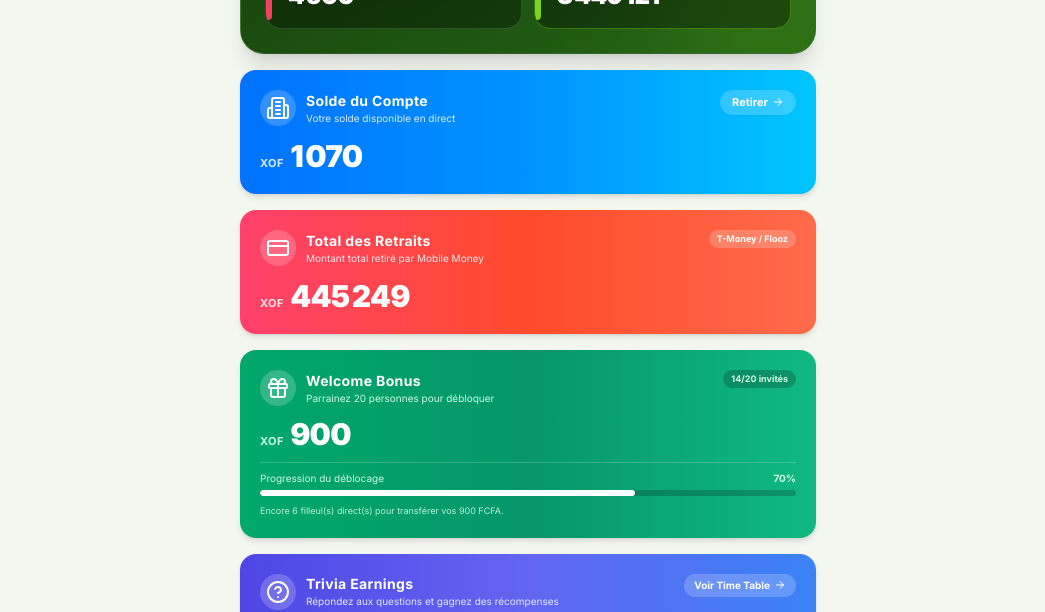
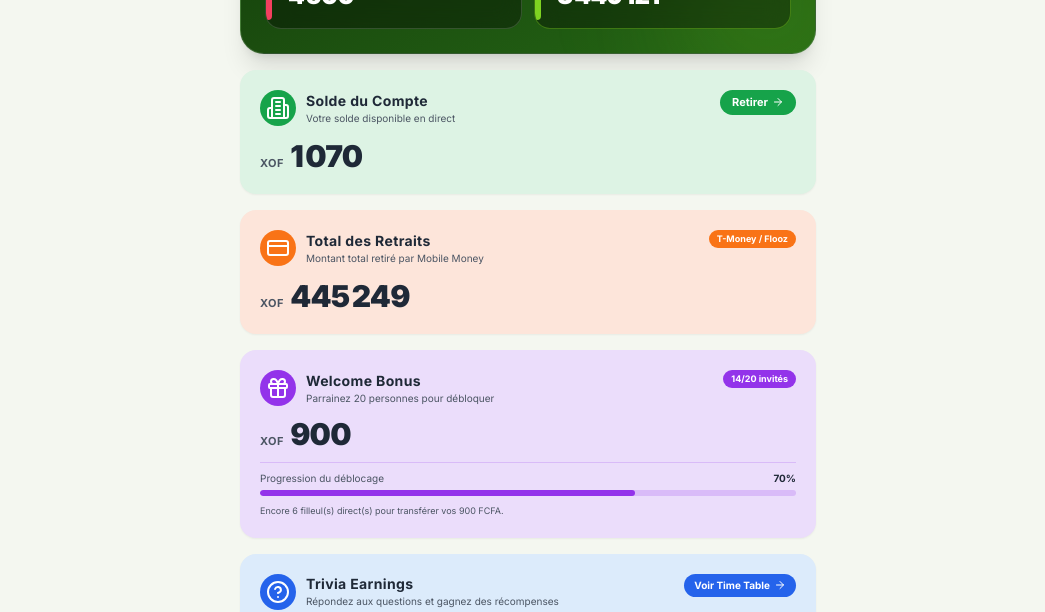
Before and after one commit to hope-adayi-h/vita-earn, a Next.js app: page / in a window 1280 px wide. Shown: the part 340-952 px from the top of the page, without its empty margins (112-1157 px from the left). Built offline with nearby package versions, Linux system fonts and the light colour scheme; no server answers.

Commit message:
Style: Mise a jour des couleurs pastel des 4 cartes du dashboard

```diff
--- a/app/page.tsx
+++ b/app/page.tsx
@@ -403,59 +403,59 @@ export default async function HomePage() {
         </div>
       </div>
 
-      {/* 2. CARTE SOLDE DU COMPTE (Account Balance) - Dégradé Bleu Ciel / Cyan */}
-      <div className="rounded-2xl bg-gradient-to-r from-[#0072FF] via-[#0094FF] to-[#00C6FF] p-4 sm:p-5 text-white shadow-md relative overflow-hidden">
+      {/* 2. CARTE SOLDE DU COMPTE (Account Balance) - Vert Pastel #DDF3E4 */}
+      <div className="rounded-2xl bg-[#DDF3E4] p-4 sm:p-5 shadow-sm relative overflow-hidden">
         <div className="flex items-start justify-between mb-2">
           <div className="flex items-center gap-2.5">
-            <div className="w-9 h-9 rounded-xl bg-white/20 backdrop-blur flex items-center justify-center">
+            <div className="w-9 h-9 rounded-xl bg-[#16A34A] flex items-center justify-center shadow-xs">
               <Building2 className="w-4.5 h-4.5 text-white" />
             </div>
             <div>
-              <h2 className="text-xs sm:text-sm font-bold text-white tracking-wide">Solde du Compte</h2>
-              <p className="text-[10px] text-blue-100">Votre solde disponible en direct</p>
+              <h2 className="text-xs sm:text-sm font-bold text-[#1F2937] tracking-wide">Solde du Compte</h2>
+              <p className="text-[10px] text-[#4B5563]">Votre solde disponible en direct</p>
             </div>
           </div>
           <Link
             href="/portefeuille"
-            className="px-3 py-1 rounded-lg bg-white/20 hover:bg-white/30 text-[11px] font-bold text-white backdrop-blur transition-colors inline-flex items-center gap-1 shadow-sm"
+            className="px-3 py-1 rounded-lg bg-[#16A34A] hover:bg-[#15803d] text-[11px] font-bold text-white transition-colors inline-flex items-center gap-1 shadow-xs"
           >
             <span>Retirer</span>
-            <ArrowRight className="w-3 h-3" />
+            <ArrowRight className="w-3 h-3 text-white" />
           </Link>
         </div>
 
         <div className="mt-3 flex items-baseline gap-1.5">
-          <span className="text-[11px] font-bold text-blue-100 uppercase tracking-wider">
+          <span className="text-[11px] font-bold text-[#4B5563] uppercase tracking-wider">
             XOF
           </span>
-          <span className="text-2xl sm:text-3xl font-black text-white tracking-tight">
+          <span className="text-2xl sm:text-3xl font-black text-[#1F2937] tracking-tight">
             {balance.toLocaleString("fr-FR")}
           </span>
         </div>
       </div>
 
-      {/* 3. CARTE TOTAL DES RETRAITS (Total Withdrawals) - Dégradé Corail / Rouge Vif */}
-      <div className="rounded-2xl bg-gradient-to-r from-[#FF416C] via-[#FF4B2B] to-[#FF6B4A] p-4 sm:p-5 text-white shadow-md relative overflow-hidden">
+      {/* 3. CARTE TOTAL DES RETRAITS (Total Withdrawals) - Orange Pastel #FDE5DA */}
+      <div className="rounded-2xl bg-[#FDE5DA] p-4 sm:p-5 shadow-sm relative overflow-hidden">
         <div className="flex items-start justify-between mb-2">
           <div className="flex items-center gap-2.5">
-            <div className="w-9 h-9 rounded-xl bg-white/20 backdrop-blur flex items-center justify-center">
+            <div className="w-9 h-9 rounded-xl bg-[#F97316] flex items-center justify-center shadow-xs">
               <CreditCard className="w-4.5 h-4.5 text-white" />
             </div>
             <div>
-              <h2 className="text-xs sm:text-sm font-bold text-white tracking-wide">Total des Retraits</h2>
-              <p className="text-[10px] text-rose-100">Montant total retiré par Mobile Money</p>
+              <h2 className="text-xs sm:text-sm font-bold text-[#1F2937] tracking-wide">Total des Retraits</h2>
+              <p className="text-[10px] text-[#4B5563]">Montant total retiré par Mobile Money</p>
             </div>
           </div>
-          <span className="px-2 py-0.5 rounded-full bg-white/20 text-[9px] font-bold text-white">
+          <span className="px-2 py-0.5 rounded-full bg-[#F97316] text-[9px] font-bold text-white shadow-xs">
             T-Money / Flooz
           </span>
         </div>
 
         <div className="mt-3 flex items-baseline gap-1.5">
-          <span className="text-[11px] font-bold text-rose-100 uppercase tracking-wider">
+          <span className="text-[11px] font-bold text-[#4B5563] uppercase tracking-wider">
             XOF
           </span>
-          <span className="text-2xl sm:text-3xl font-black text-white tracking-tight">
+          <span className="text-2xl sm:text-3xl font-black text-[#1F2937] tracking-tight">
             {totalWithdrawn.toLocaleString("fr-FR")}
           </span>
         </div>
@@ -468,34 +468,34 @@ export default async function HomePage() {
         initialClaimed={welcomeBonusClaimed}
       />
 
-      {/* 5. CARTE GAINS TRIVIA (Trivia Earnings) - Dégradé Indigo / Bleu Électrique */}
-      <div className="rounded-2xl bg-gradient-to-r from-[#4F46E5] via-[#6366F1] to-[#3B82F6] p-4 sm:p-5 text-white shadow-md relative overflow-hidden">
+      {/* 5. CARTE GAINS TRIVIA (Trivia Earnings) - Bleu Pastel #DCEBFB */}
+      <div className="rounded-2xl bg-[#DCEBFB] p-4 sm:p-5 shadow-sm relative overflow-hidden">
         <div className="flex items-start justify-between mb-2">
           <div className="flex items-center gap-2.5">
-            <div className="w-9 h-9 rounded-xl bg-white/20 backdrop-blur flex items-center justify-center">
+            <div className="w-9 h-9 rounded-xl bg-[#2563EB] flex items-center justify-center shadow-xs">
               <HelpCircle className="w-4.5 h-4.5 text-white" />
             </div>
             <div>
-              <h2 className="text-xs sm:text-sm font-bold text-white tracking-wide">Trivia Earnings</h2>
-              <p className="text-[10px] text-indigo-100">
+              <h2 className="text-xs sm:text-sm font-bold text-[#1F2937] tracking-wide">Trivia Earnings</h2>
+              <p className="text-[10px] text-[#4B5563]">
                 Répondez aux questions et gagnez des récompenses
               </p>
             </div>
           </div>
           <Link
             href="/taches"
-            className="px-2.5 py-1 rounded-lg bg-white/20 hover:bg-white/30 text-[10px] font-bold text-white transition-colors flex items-center gap-1"
+            className="px-2.5 py-1 rounded-lg bg-[#2563EB] hover:bg-[#1d4ed8] text-[10px] font-bold text-white transition-colors flex items-center gap-1 shadow-xs"
           >
             <span>Voir Time Table</span>
-            <ArrowRight className="w-3 h-3" />
+            <ArrowRight className="w-3 h-3 text-white" />
           </Link>
         </div>
 
         <div className="mt-3 flex items-baseline gap-1.5">
-          <span className="text-[11px] font-bold text-indigo-100 uppercase tracking-wider">
+          <span className="text-[11px] font-bold text-[#4B5563] uppercase tracking-wider">
             XOF
           </span>
-          <span className="text-2xl sm:text-3xl font-black text-white tracking-tight">
+          <span className="text-2xl sm:text-3xl font-black text-[#1F2937] tracking-tight">
             {triviaEarnings.toLocaleString("fr-FR")}
           </span>
         </div>
--- a/components/WelcomeBonusCard.tsx
+++ b/components/WelcomeBonusCard.tsx
@@ -41,30 +41,30 @@ export function WelcomeBonusCard({
   };
 
   return (
-    <div className="rounded-2xl bg-gradient-to-r from-[#00A86B] via-[#059669] to-[#10B981] p-4 sm:p-5 text-white shadow-md relative overflow-hidden">
+    <div className="rounded-2xl bg-[#EBDDFB] p-4 sm:p-5 shadow-sm relative overflow-hidden">
       {/* En-tête */}
       <div className="flex items-start justify-between mb-2">
         <div className="flex items-center gap-2.5">
-          <div className="w-9 h-9 rounded-xl bg-white/20 backdrop-blur flex items-center justify-center">
+          <div className="w-9 h-9 rounded-xl bg-[#9333EA] flex items-center justify-center shadow-xs">
             <Gift className="w-4.5 h-4.5 text-white" />
           </div>
           <div>
-            <h2 className="text-xs sm:text-sm font-bold text-white tracking-wide">
+            <h2 className="text-xs sm:text-sm font-bold text-[#1F2937] tracking-wide">
               Welcome Bonus
             </h2>
-            <p className="text-[10px] text-emerald-100">
+            <p className="text-[10px] text-[#4B5563]">
               Parrainez 20 personnes pour débloquer
             </p>
           </div>
         </div>
 
         <span
-          className={`px-2 py-0.5 rounded-full text-[9px] font-bold ${
+          className={`px-2 py-0.5 rounded-full text-[9px] font-bold shadow-xs ${
             isClaimed
-              ? "bg-white text-[#00A86B]"
+              ? "bg-[#9333EA] text-white"
               : isUnlocked
-              ? "bg-white text-emerald-700 animate-pulse"
-              : "bg-black/20 text-emerald-100"
+              ? "bg-[#9333EA] text-white animate-pulse"
+              : "bg-[#9333EA] text-white"
           }`}
         >
           {isClaimed
@@ -77,25 +77,25 @@ export function WelcomeBonusCard({
 
       {/* Montant */}
       <div className="mt-2.5 flex items-baseline gap-1.5">
-        <span className="text-[11px] font-bold text-emerald-100 uppercase tracking-wider">
+        <span className="text-[11px] font-bold text-[#4B5563] uppercase tracking-wider">
           XOF
         </span>
-        <span className="text-2xl sm:text-3xl font-black text-white tracking-tight">
+        <span className="text-2xl sm:text-3xl font-black text-[#1F2937] tracking-tight">
           {welcomeBonusAmount.toLocaleString("fr-FR")}
         </span>
       </div>
 
       {/* Barre de progression ou Bouton de réclamation manuelle */}
-      <div className="mt-2.5 pt-2 border-t border-white/20 space-y-2">
+      <div className="mt-2.5 pt-2 border-t border-[#9333EA]/20 space-y-2">
         {!isClaimed && (
           <div>
-            <div className="flex items-center justify-between text-[10px] text-emerald-100 mb-1">
+            <div className="flex items-center justify-between text-[10px] text-[#4B5563] mb-1">
               <span>Progression du déblocage</span>
-              <span className="font-bold">{progressPercent}%</span>
+              <span className="font-bold text-[#1F2937]">{progressPercent}%</span>
             </div>
-            <div className="w-full h-1.5 rounded-full bg-black/20 overflow-hidden">
+            <div className="w-full h-1.5 rounded-full bg-[#9333EA]/20 overflow-hidden">
               <div
-                className="h-full bg-white rounded-full transition-all duration-500 shadow-sm"
+                className="h-full bg-[#9333EA] rounded-full transition-all duration-500 shadow-xs"
                 style={{ width: `${progressPercent}%` }}
               />
             </div>
@@ -104,8 +104,8 @@ export function WelcomeBonusCard({
 
         {/* Message d'état ou bouton d'action selon conditions */}
         {isClaimed ? (
-          <div className="flex items-center gap-1.5 text-[10px] text-emerald-100 font-bold bg-white/10 px-2.5 py-1.5 rounded-lg border border-white/20">
-            <CheckCircle className="w-3.5 h-3.5 text-white flex-shrink-0" />
+          <div className="flex items-center gap-1.5 text-[10px] text-[#9333EA] font-bold bg-[#9333EA]/10 px-2.5 py-1.5 rounded-lg border border-[#9333EA]/20">
+            <CheckCircle className="w-3.5 h-3.5 text-[#9333EA] flex-shrink-0" />
             <span>Bonus réclamé et transféré vers votre solde retirable.</span>
           </div>
         ) : isUnlocked ? (
@@ -114,29 +114,29 @@ export function WelcomeBonusCard({
               type="button"
               disabled={isClaiming}
               onClick={handleClaim}
-              className="w-full py-2.5 px-3 rounded-xl bg-white hover:bg-emerald-50 text-[#00A86B] font-extrabold text-xs shadow-md transition-all flex items-center justify-center gap-1.5"
+              className="w-full py-2.5 px-3 rounded-xl bg-[#9333EA] hover:bg-[#7e22ce] text-white font-extrabold text-xs shadow-md transition-all flex items-center justify-center gap-1.5"
             >
-              <Sparkles className="w-3.5 h-3.5 text-[#00A86B]" />
+              <Sparkles className="w-3.5 h-3.5 text-white" />
               <span>
                 {isClaiming
                   ? "Transfert en cours..."
                   : "Réclamer mon Bonus (900 FCFA)"}
               </span>
-              <ArrowRight className="w-3.5 h-3.5 text-[#00A86B]" />
+              <ArrowRight className="w-3.5 h-3.5 text-white" />
             </button>
-            <p className="text-[9px] text-emerald-100/90 text-center">
+            <p className="text-[9px] text-[#4B5563] text-center">
               Cliquez pour transférer directement les 900 FCFA vers votre solde disponible.
             </p>
           </div>
         ) : (
-          <p className="text-[9px] text-emerald-100/90">
+          <p className="text-[9px] text-[#4B5563]">
             Encore {Math.max(0, target - level1Count)} filleul(s) direct(s) pour transférer vos {welcomeBonusAmount} FCFA.
           </p>
         )}
 
         {/* Message retour */}
         {feedback && (
-          <div className="text-[10px] font-bold text-white bg-black/30 p-2 rounded-lg border border-white/15">
+          <div className="text-[10px] font-bold text-white bg-black/70 p-2 rounded-lg border border-white/15">
             {feedback}
           </div>
         )}
```
